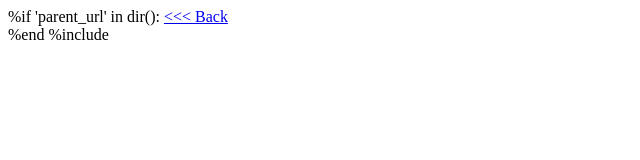
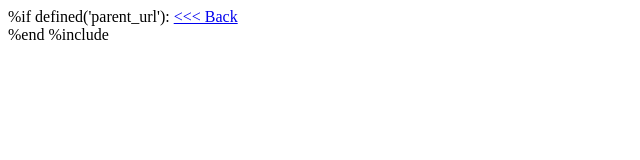
Before and after one commit to linsomniac/python-bottle-skeleton, a plain HTML site: page views/layout.html in a window 1280 px wide. Shown: the full height of the page, 0-640 px from the left. Drawn offline with Linux system fonts and the light colour scheme.

Commit message:
Changing layout to use defined().

```diff
--- a/views/layout.html
+++ b/views/layout.html
@@ -3,7 +3,7 @@
    <title>{{title or 'No title'}}</title>
 </head>
 <body>
-   %if 'parent_url' in dir():
+   %if defined('parent_url'):
       <a href="{{parent_url}}">&lt;&lt;&lt; Back</a><br />
    %end
 
```
